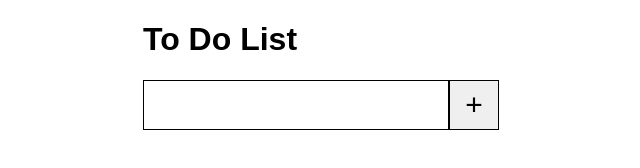
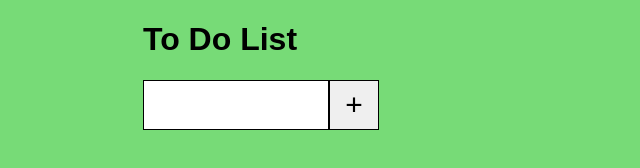
Before and after one commit to Deeptikandel/toDoList, a plain HTML site: page index.html in a window 1280 px wide. Shown: the whole page, without its empty margins (337-977 px from the left). Drawn offline with Linux system fonts and the light colour scheme.

Commit message:
background color added

```diff
--- a/styles.css
+++ b/styles.css
@@ -3,14 +3,16 @@ body {
     width: 50%;
     margin: 0 auto;
     font-family: Arial, Helvetica, sans-serif;
+    background-color: rgb(119, 219, 119);
 }
 
 .container {
     width: 360px;
+    height: 200 px;
 }
 
 #inputField {
-    width: 300px;
+    width: 50%;
     height: 46px;
     border-width: 0;
     border: 1px solid black;
```
